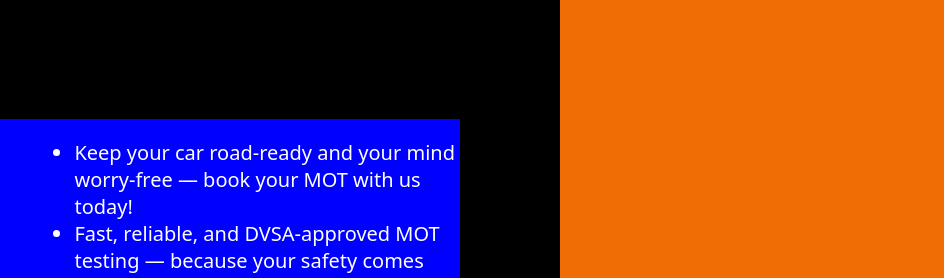
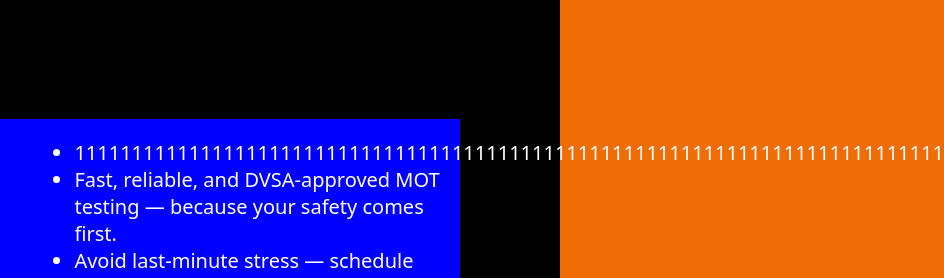
Before and after one commit to moharum2021-creator/MyWebPage, a plain HTML site: page index.html in a window 1280 px wide. Shown: the part 840-1118 px from the top of the page, 712-1656 px from the left, 944 px wide, since content can reach past the window. Drawn offline with Linux system fonts and the light colour scheme.

Commit message:
Update index.html

```diff
--- a/index.html
+++ b/index.html
@@ -40,7 +40,7 @@
       </div>
       <div class="servicetext">
         <ul>
-          <li>Keep your car road-ready and your mind worry-free — book your MOT with us today!</li>
+          <li>1111111111111111111111111111111111111111111111111111111111111111111111111111</li>
           <li>Fast, reliable, and DVSA-approved MOT testing — because your safety comes first.</li>
           <li>Avoid last-minute stress — schedule your MOT early and drive with confidence.</li>
           <li>Expert MOT checks, honest advice, and no hidden costs — that’s our promise to you.</li>
```
